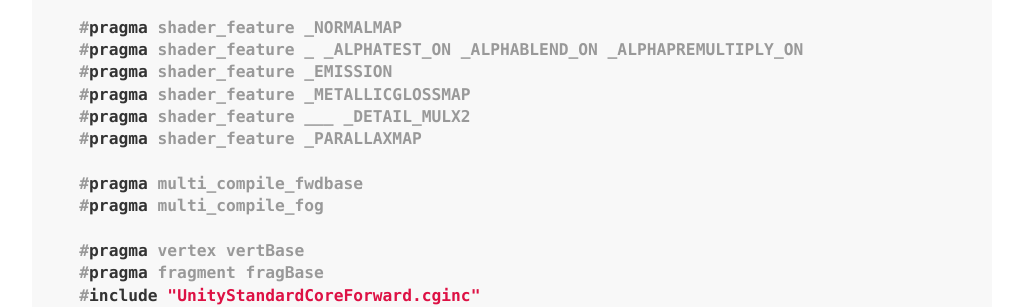
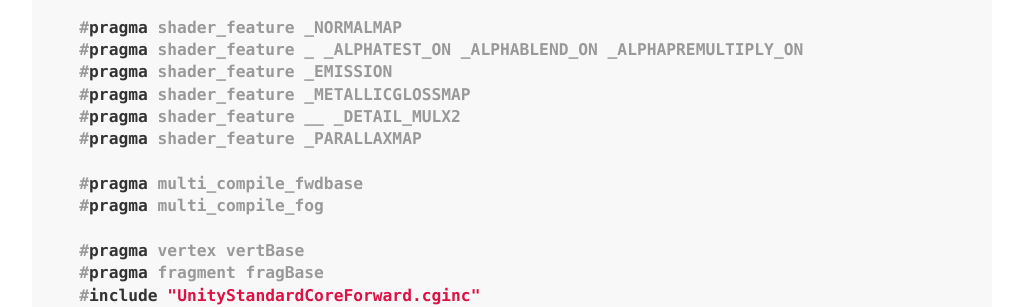
Before and after one commit to Lorti/manu.ninja, a Jekyll site: the page built from _posts/2016-01-26-rendering-low-poly-hair-in-unity.md, in a window 1280 px wide and 900 px high, scrolled down 3052 px. Shown: the part 153-460 px from the top of the window, without its empty margins (128-1151 px from the left). Built offline with Jekyll 4.4.1, drawn with Linux system fonts in a browser that asks for light colours; nearby versions of some CDN libraries; comment, search, counter and statistics services are not loaded; some of the changed text lies outside the part shown.

Commit message:
now let's finish this article, finally

```diff
--- a/_includes/listing.html
+++ b/_includes/listing.html
@@ -47,7 +47,7 @@
                 </div>
                 <div class="Grid-cell u-size1of5">
                     <a href="{{ post.url }}">
-                        <img class="Article-thumbnail" src="{{ post.thumbnail }}">
+                        <img class="Article-thumbnail {% if post.round %}u-round{% endif %}" src="{{ post.thumbnail }}">
                         <meta itemprop="image" content="{{ post.thumbnail | prepend: site.url }}">
                     </a>
                 </div>
--- a/_includes/related.html
+++ b/_includes/related.html
@@ -1,5 +1,5 @@
 <div class="Links">
-    <h3 class="Links-heading">You May Also Like…</h3>
+    <h3 class="Links-heading">You may also like…</h3>
     <ul>
         {% for post in site.posts %}
         {% if post.url != page.url %}
--- a/_posts/2016-01-26-rendering-low-poly-hair-in-unity.md
+++ b/_posts/2016-01-26-rendering-low-poly-hair-in-unity.md
@@ -16,7 +17,7 @@
 
 ## Modifying the Standard Shader for Double-Sided Rendering
 
-There are many files in this package. To find the standard shader you have to locate the __Standard.shader__ file in the __DefaultResourcesExtra__ folder. The shader itself consists of two subshaders, made up of five and four passes respectively. You can get a clear overview by collapsing the code blocks.
+There are many files in this package. To find the standard shader you have to locate the _Standard.shader_ file in the _DefaultResourcesExtra_ folder. The shader itself consists of two subshaders, made up of five and four passes respectively. You can get a clear overview by collapsing the code blocks.
 
 ~~~
 Shader "Standard" {
@@ -74,7 +75,7 @@
 
 The subshaders are essentially the same, but the second one can be used on weaker hardware, as indicated by the `LOD 150` line. The only difference is that the deferred pass is missing in the second subshader.
 
-If you inspect one of the passes you see a Cg snippet with `#pragma` and `#include` commands. At first the pass seems simple, but the real magic happens in the included __UnityStandardCoreForward.cginc__, which itself includes between 350 and almost 700 lines.
+If you inspect one of the passes you see a Cg snippet with `#pragma` and `#include` commands. At first the pass seems simple, but the real magic happens in the included _UnityStandardCoreForward.cginc_, which itself includes between 350 and almost 700 lines.
 
 The commands before the Cg snippet (`CGPROGRAM` until `ENDCG`) set up the rendering pass. This is where you can turn backface culling off via the command `Cull Off`. You can do this for each pass, which gives you a result similar to the image below.
 
@@ -96,7 +97,7 @@
     #pragma shader_feature _ _ALPHATEST_ON _ALPHABLEND_ON _ALPHAPREMULTIPLY_ON
     #pragma shader_feature _EMISSION
     #pragma shader_feature _METALLICGLOSSMAP
-    #pragma shader_feature ___ _DETAIL_MULX2
+    #pragma shader_feature __ _DETAIL_MULX2
     #pragma shader_feature _PARALLAXMAP
 
     #pragma multi_compile_fwdbase
@@ -128,7 +129,7 @@
 
 ## Softening the Alpha Cutoff with Fast Approximate Anti-Aliasing
 
-Unity offers many image effects in the __Effects__ package of its Standard Assets. Among them are several [anti-aliasing](http://docs.unity3d.com/Manual/script-Antialiasing.html) algorithms you can add as a component to your camera. I have used [fast approximate anti-aliasing](https://en.wikipedia.org/wiki/Fast_approximate_anti-aliasing) to soften the alpha cutoff of the cutout rendering mode. It is not really noticeable in the image below but makes a huge difference when the camera or the hair is moving.
+Unity offers many image effects in the _Effects_ package of its Standard Assets. Among them are several [anti-aliasing](http://docs.unity3d.com/Manual/script-Antialiasing.html) algorithms you can add as a component to your camera. I have used [fast approximate anti-aliasing](https://en.wikipedia.org/wiki/Fast_approximate_anti-aliasing) to soften the alpha cutoff of the cutout rendering mode. It is not really noticeable in the image below but makes a huge difference when the camera or the hair is moving.
 
 ![](/images/unity-low-poly-hair-fxaa.jpg)
 
@@ -142,7 +143,7 @@
 
 ## Conclusion
 
-Unity provides a __Cutout__ rendering mode with hard edges between opaque and transparent areas. The edges can be somewhat softened by using an image-based anti-aliasing method like FXAA. Backface culling can be deactivated by modifying an existing shader, but an additional pass is needed for correct lighting. Duplicating and inverting the mesh may be the fastest option in most cases.
+Unity provides a _Cutout_ rendering mode with hard edges between opaque and transparent areas. The edges can be somewhat softened by using an image-based anti-aliasing method like FXAA. Backface culling can be deactivated by modifying an existing shader, but an additional pass is needed for correct lighting. Duplicating and inverting the mesh may be the fastest option in most cases.
 
 For the time being I will use the simple approach outlined in this article. This allows to try a cloth simulation later on. As I continue working on my character I will write updates and document my insights. Please let me know, if this article has made things clearer for you.
 
```
Also changed, not shown: other parts of _posts/2016-01-26-rendering-low-poly-hair-in-unity.md (+2 -1 lines).
